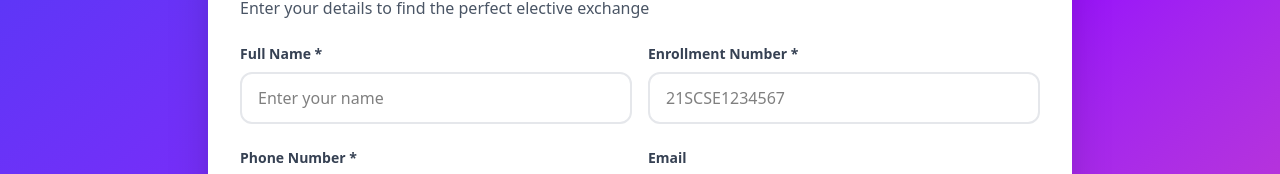
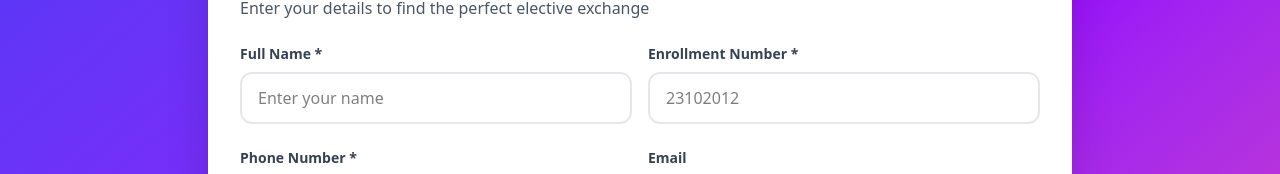
Before and after one commit to DhawalShankar/electivexchange, a React (Vite) app: page / in a window 1280 px wide. Shown: the part 193-367 px from the top of the page. Built offline with nearby package versions, Linux system fonts and the light colour scheme.

Commit message:
correction

```diff
--- a/src/App.jsx
+++ b/src/App.jsx
@@ -190,7 +190,7 @@ const fetchStudents = async () => {
                     value={userProfile.enrollment}
                     onChange={(e) => setUserProfile({...userProfile, enrollment: e.target.value})}
                     className="w-full px-4 py-3 border-2 border-gray-200 rounded-xl focus:border-purple-500 focus:outline-none transition-all"
-                    placeholder="21SCSE1234567"
+                    placeholder="23102012"
                   />
                 </div>
               </div>
@@ -226,6 +226,8 @@ const fetchStudents = async () => {
                     onChange={(e) => setUserProfile({...userProfile, semester: e.target.value})}
                     className="w-full px-4 py-3 border-2 border-gray-200 rounded-xl focus:border-purple-500 focus:outline-none transition-all"
                   >
+                    <option>3rd</option>
+                    <option>4th</option>
                     <option>5th</option>
                     <option>6th</option>
                     <option>7th</option>
```
